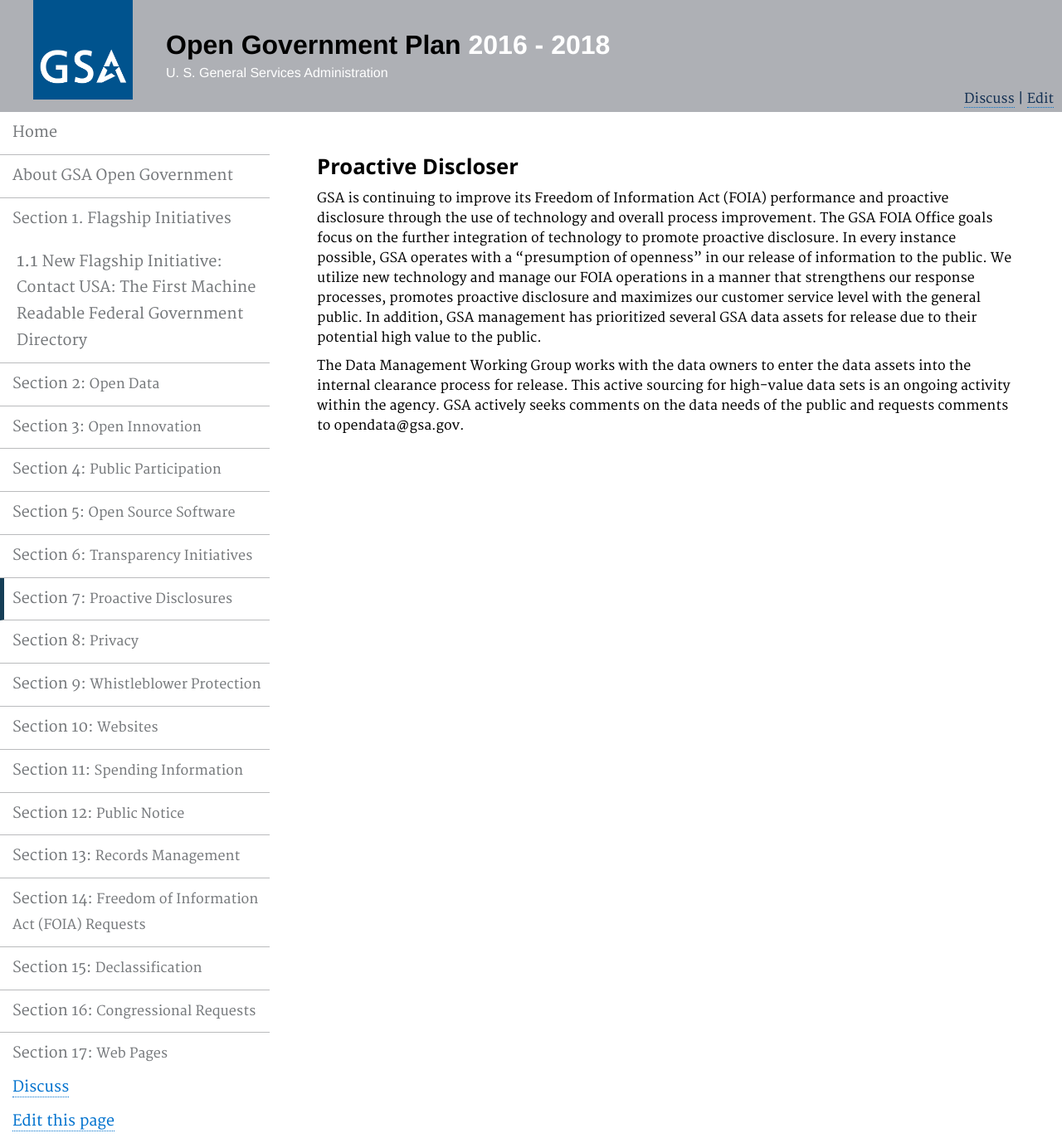
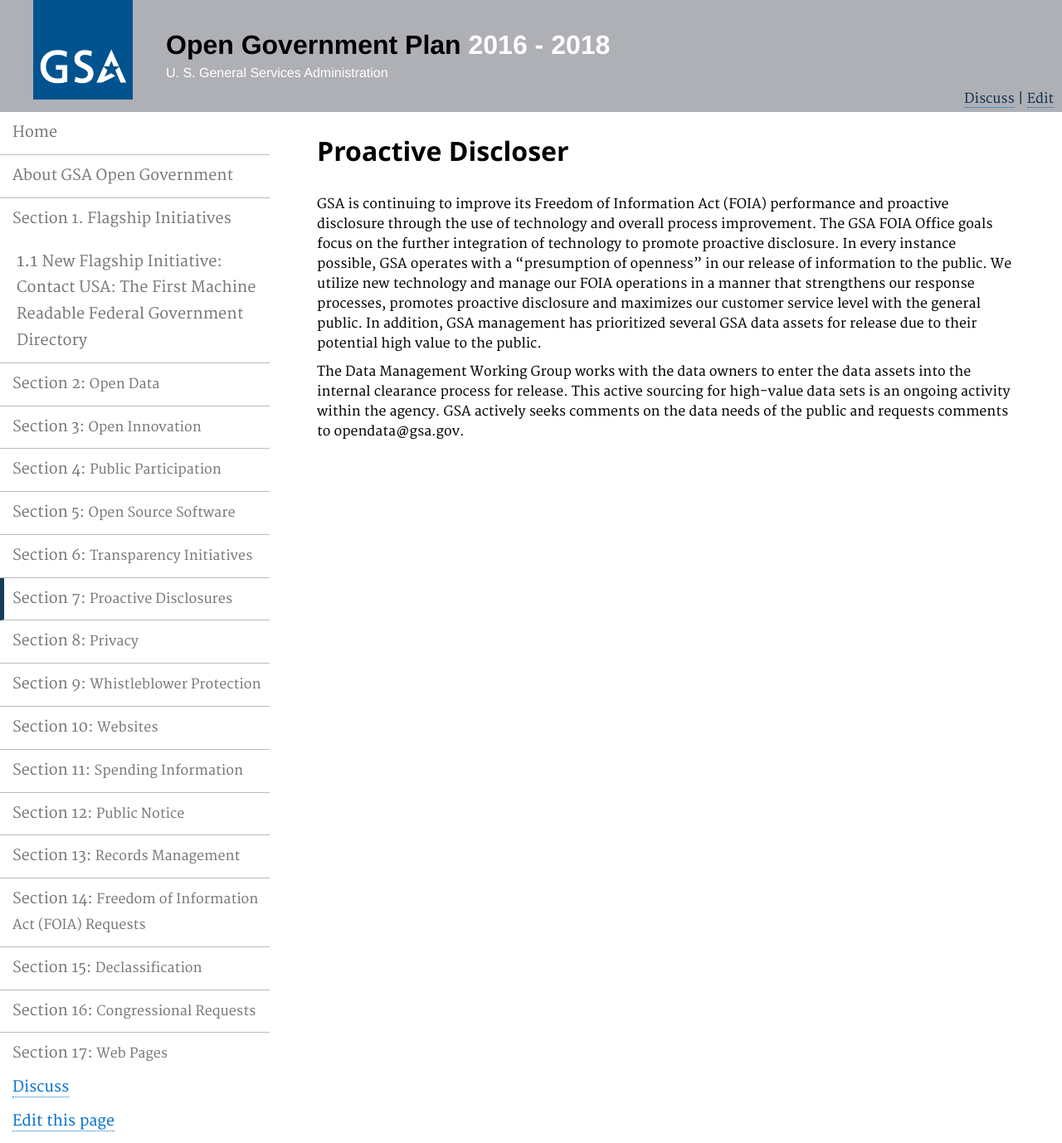
Before and after one commit to GSA/opengovplan, a Jekyll site: the page built from pages/disclosures.md, in a window 1280 px wide. Shown: the whole page at 83% size. Built offline with Jekyll 4.4.1, drawn with Linux system fonts in a browser that asks for light colours.

```diff
--- a/pages/disclosures.md
+++ b/pages/disclosures.md
@@ -5,7 +5,7 @@ permalink: /disclosures/
 description: ""
 ---
 
-### Proactive Discloser
+# Proactive Discloser
 
 GSA is continuing to improve its Freedom of Information Act (FOIA) performance and proactive disclosure through the use of technology and overall process improvement. The GSA FOIA Office goals focus on the further integration of technology to promote proactive disclosure. In every instance possible, GSA operates with a “presumption of openness” in our release of information to the public. We utilize new technology and manage our FOIA operations in a manner that strengthens our response processes, promotes proactive disclosure and maximizes our customer service level with the general public. In addition, GSA management has prioritized several GSA data assets for release due to their potential high value to the public.
 
```
